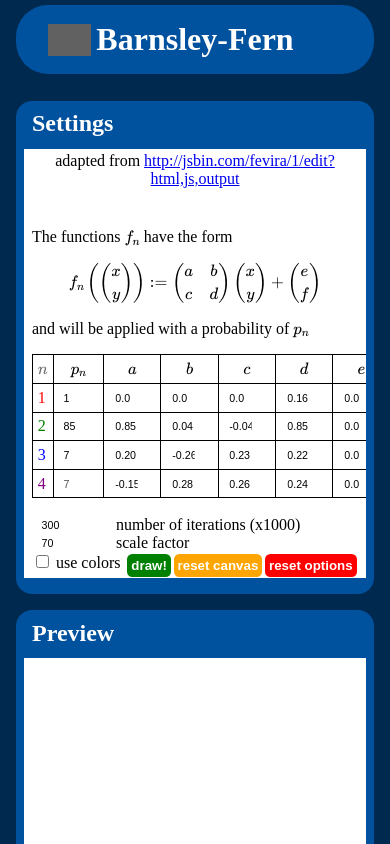
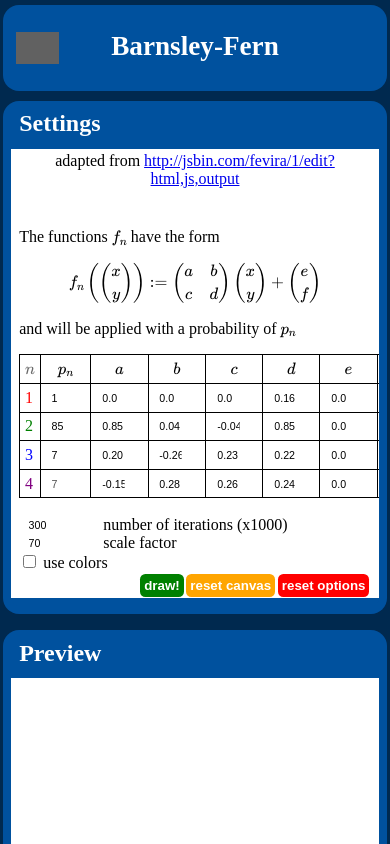
Before and after one commit to ep12/ifs-ls-demo, a plain HTML site: page barnsley.html in a window 390 px wide. Shown: the top 844 px of the page. Drawn offline with nearby package versions, Linux system fonts and the light colour scheme; grey boxes are pictures that could not be loaded.

Commit message:
Fix mobile layout and help text

```diff
--- a/barnsley.html
+++ b/barnsley.html
@@ -101,9 +101,11 @@
 						<br/>
 						<input type="checkbox" id="s-use-colors" name="usecolors">
 						<label for="usecolors">use colors</label>
-						<input type="reset" style="float: right;" class="danger" value="reset options" onclick="updateSettings();">
-						<input type="button" style="float: right;" class="semidanger" value="reset canvas" onclick="setupCanvas();">
-						<input type="button" style="float: right;" class="greenbox" value="draw!" onclick="updateSettings();" id="drawbtn">
+						<span style="display: block">
+							<input type="reset" style="float: right;" class="danger" value="reset options" onclick="updateSettings();">
+							<input type="button" style="float: right;" class="semidanger" value="reset canvas" onclick="setupCanvas();">
+							<input type="button" style="float: right;" class="greenbox" value="draw!" onclick="updateSettings();" id="drawbtn">
+						</span>
 					</form>
 				</div>
 				<div class="pane-bottom"></div>
--- a/ls-parser.js
+++ b/ls-parser.js
@@ -109,7 +109,9 @@ function doReplacement(word, rules, iterations = 1) {
 function makeWordlengthTable(axiom, rules, iterations) {
 		var word = axiom;
 		var tablenode = document.getElementById("wordlengths-table");
-		tablenode.removeChild(tablenode.firstChild);
+		try {
+				tablenode.removeChild(tablenode.firstChild);
+		} catch (e) {};
 		var tbnode = document.createElement('tbody');
 		var thr = tbnode.insertRow();
 		thr.insertCell().appendChild(document.createTextNode("Iteration"));
--- a/lsys-style.css
+++ b/lsys-style.css
@@ -46,3 +46,9 @@ main {
 		background-color: hsl(120, 25%, 85%);
 		margin: 0.2em 0em;
 }
+
+@media (min-width: 30rem) {
+		h1:after {
+				content: ": Turtle Visualisation";
+		}
+}
--- a/style.css
+++ b/style.css
@@ -21,7 +21,7 @@ body {
 		background-color: #00294f;
 		display: grid;
 		grid-template-areas: "head" "main" "footer";
-		grid-template-rows: 6rem minmax(0, 1fr) 0rem;
+		grid-template-rows: 6rem minmax(0, 1fr) auto;
 		min-width: 100vw;
 		max-width: 100vw;
 		padding: 0;
@@ -30,10 +30,62 @@ body {
 		/* overflow-x: hidden; */
 		/* overflox-y: auto; */
 }
+/* header, */
+main, footer {
+		margin: 0px;
+		padding: 0.3rem 1rem;
+}
+header {
+		grid-area: head;
+		background-color: #00519E;
+		color: white;
+		margin: 0.3rem 1rem;
+		padding: 0.5em;
+		border-radius: 1em;
+}
+main {
+		grid-area: main;
+}
+
+h1 {
+		width: 85%;
+		height: 100%;
+		margin-left: auto;
+		margin-right: auto;
+		text-align: center;
+		/* vertical-align: middle; */
+		/* margin-top: auto; */
+		/* margin-bottom: auto; */
+}
+#back {
+		z-index: 10;
+		position: absolute;
+		top: 2rem;
+		left: 3rem;
+}
+#back > img {
+		filter: invert(100%);
+		height: 2rem;
+}
+
 @media (max-width: 70rem) {
 		body {
 				overflow-y: scroll;
 				/* scrollbar-color: white transparent !important; */
+		}
+		/* header, */
+		main, footer {
+				padding: 0.3rem 0.2rem;
+		}
+		header {
+				margin: 0.3rem 0.2rem;
+		}
+		h1 {
+				font-size: 1.7rem;
+		}
+		#back {
+				top: 2rem;
+				left: 1rem;
 		}
 }
 @media (min-width: 70rem) {
@@ -47,24 +99,6 @@ body {
 
 				overflow: hidden;
 		}
-}
-header, main, footer {
-		/* border: 1px solid red; */
-		margin: 0px;
-		padding: 0.3rem 1rem;
-}
-header {
-		grid-area: head;
-}
-main {
-		grid-area: main;
-}
-h1 {
-		background-color: #00519E;
-		color: white;
-		margin: 0px;
-		padding: 0.5em;
-		border-radius: 1em;
 }
 
 div.pane {
@@ -92,8 +126,8 @@ div.pane-content {
 		border-width: 0 0.5rem;
 		padding: 0rem; /*-----*/
 		margin: 0px;
-		overflow-y: auto;
-		overflow-x: hidden;
+		overflow: auto;
+		/* overflow-y: hidden; */
 		height: 100%;
 }
 div.pane-content > * {
@@ -127,21 +161,6 @@ div.rounded-top {
 .scroll-always {
 		overflow: scroll !important;
 		/* scrollbar-width: thin; */
-}
-
-h1 {
-		width: 100%;
-		text-align: center;
-}
-#back {
-		z-index: 10;
-		position: absolute;
-		top: 1.5rem;
-		left: 3rem;
-}
-#back > img {
-		filter: invert(100%);
-		height: 2rem;
 }
 
 
```
Also changed, not shown: ls-turtle.html (+16 -9 lines), turtle-vm.js (+12 -0 lines).
